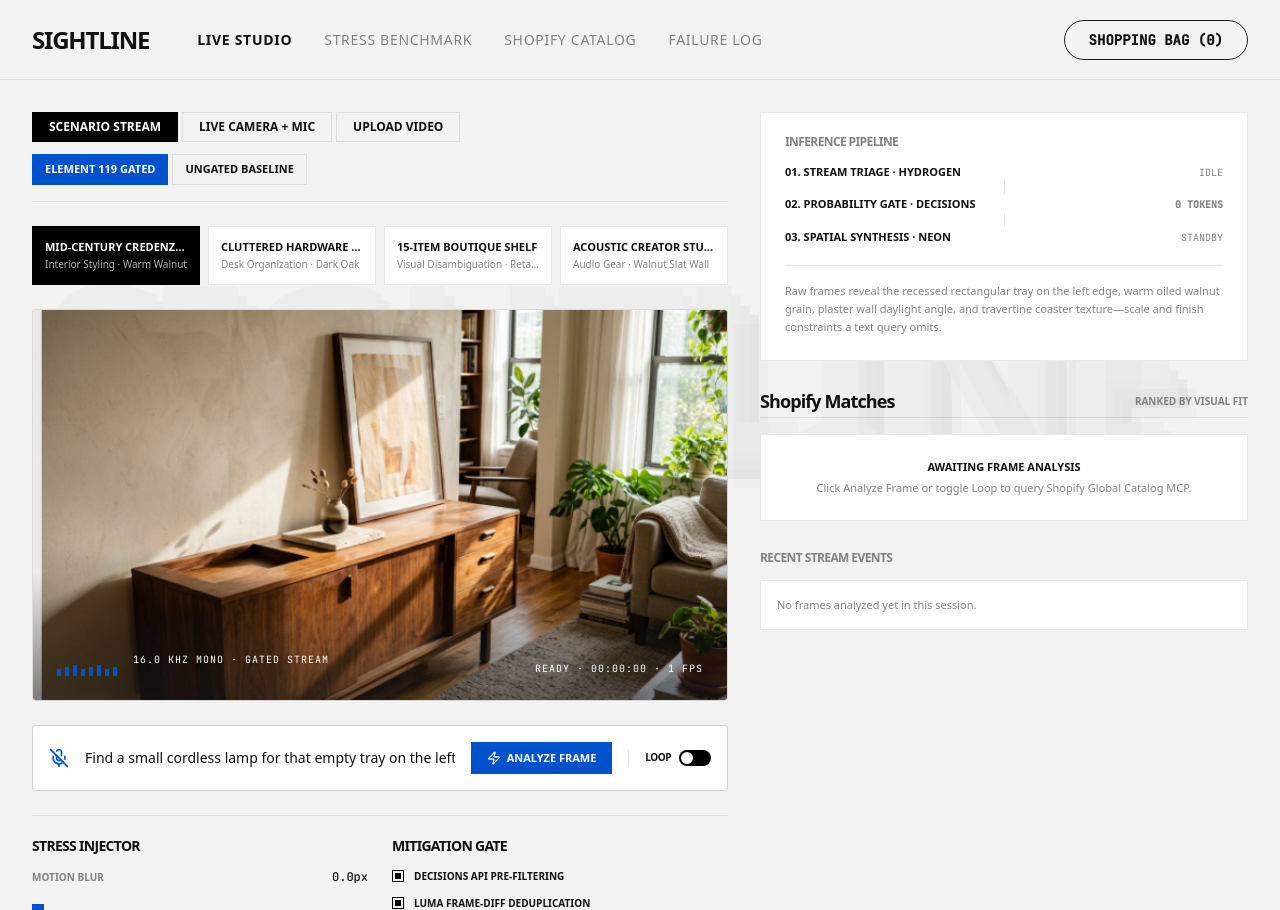
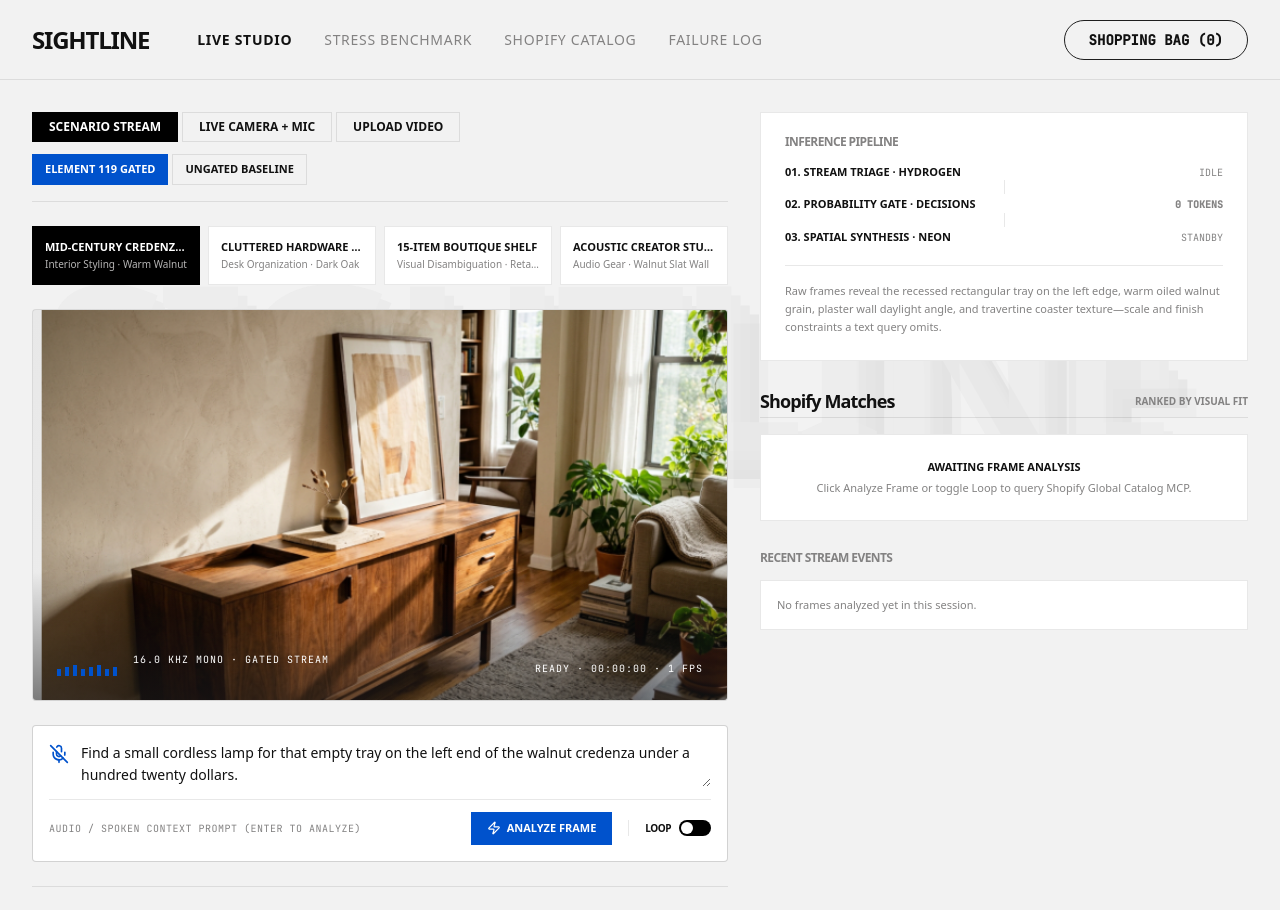
Before and after one commit to advaitduggi/Sightline-Gemini-NYC-Hackathon, a React (Vite) app: page / in a window 1280 px wide. Shown: the top 910 px of the page. Built offline with nearby package versions, Linux system fonts and the light colour scheme; a web font is replaced by a local one.

Commit message:
ui: prevent audio transcription cutoff with full-width wrapping textarea and trace transcript

```diff
--- a/src/components/LiveStudioView.tsx
+++ b/src/components/LiveStudioView.tsx
@@ -628,23 +628,39 @@ export function LiveStudioView({
           </div>
         </div>
 
-        {/* E.3 Prompt Input with Mic Icon, Analyze Trigger & Loop Toggle */}
-        <div className="flex flex-wrap sm:flex-nowrap items-center gap-4 border border-[#1e1e1e]/20 p-4 bg-white rounded-sm">
+        {/* E.3 Full-Text Prompt / Audio Transcription Box with Analyze Trigger & Loop Toggle */}
+        <div className="border border-[#1e1e1e]/20 p-4 bg-white rounded-sm flex flex-col gap-3">
+          <div className="flex items-start gap-3">
             {sourceMode === 'camera' && micActive ? (
-            <Mic className="w-5 h-5 text-[#0052cc] shrink-0" />
+              <Mic className="w-5 h-5 text-[#0052cc] shrink-0 mt-0.5" />
             ) : (
-            <MicOff className="w-5 h-5 text-[#0052cc] shrink-0" />
+              <MicOff className="w-5 h-5 text-[#0052cc] shrink-0 mt-0.5" />
             )}
 
-          <input
-            type="text"
+            <textarea
+              rows={2}
               value={spokenHint}
               onChange={(e) => setSpokenHint(e.target.value)}
+              onKeyDown={(e) => {
+                if (e.key === 'Enter' && !e.shiftKey) {
+                  e.preventDefault();
+                  if (!isAnalyzing) analyzeFrameNow(false);
+                }
+              }}
               aria-label="Spoken voice prompt or scenario transcript"
-            placeholder="Describe the item you are holding..."
-            className="flex-1 min-w-[180px] bg-transparent outline-none text-sm font-medium text-[#111111] placeholder:text-[#b6b5b5]"
+              placeholder="Describe the item you are holding or speak into your mic..."
+              className="flex-1 w-full bg-transparent outline-none text-sm font-medium leading-relaxed text-[#111111] placeholder:text-[#b6b5b5] resize-y min-h-[44px]"
             />
+          </div>
 
+          <div className="flex flex-wrap items-center justify-between gap-3 pt-3 border-t border-[#1e1e1e]/10">
+            <span className="mono text-[10px] uppercase tracking-wider text-[#838282]">
+              {sourceMode === 'camera' && micActive
+                ? 'Live Mic Buffer Active · 16 kHz WAV'
+                : 'Audio / Spoken Context Prompt (Enter to Analyze)'}
+            </span>
+
+            <div className="flex items-center gap-4 ml-auto">
               <button
                 type="button"
                 onClick={() => analyzeFrameNow(false)}
@@ -680,6 +696,8 @@ export function LiveStudioView({
                   />
                 </div>
               </button>
+            </div>
+          </div>
         </div>
 
         {/* E.4 Stress Control Grid (2 Columns) */}
@@ -1010,6 +1028,12 @@ export function LiveStudioView({
 
           {latestTrace ? (
             <div className="pt-4 mt-1 border-t border-[#1e1e1e]/10 space-y-2 text-xs text-[#111111]">
+              {latestTrace.hydrogen.spokenTranscript && (
+                <p className="text-[11px] leading-relaxed">
+                  <span className="font-bold uppercase text-[#111111] mr-1.5">Transcript:</span>
+                  &ldquo;{latestTrace.hydrogen.spokenTranscript}&rdquo;
+                </p>
+              )}
               <p className="text-[11px] leading-relaxed">
                 <span className="font-bold uppercase text-[#838282] mr-1.5">Cues:</span>
                 {latestTrace.hydrogen.visualObjects.slice(0, 5).join(', ')}
```
Lines whose indentation alone changed are shown as unchanged.
